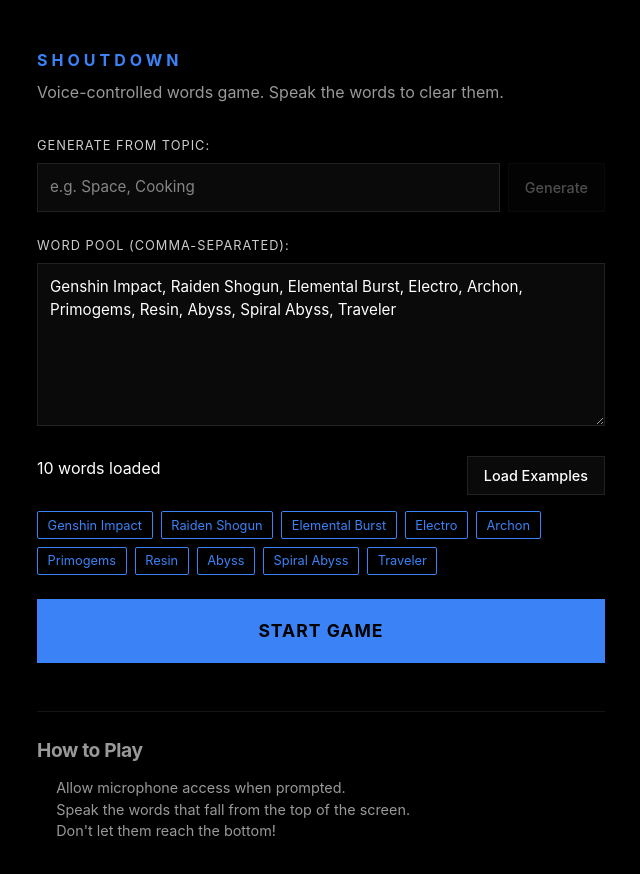
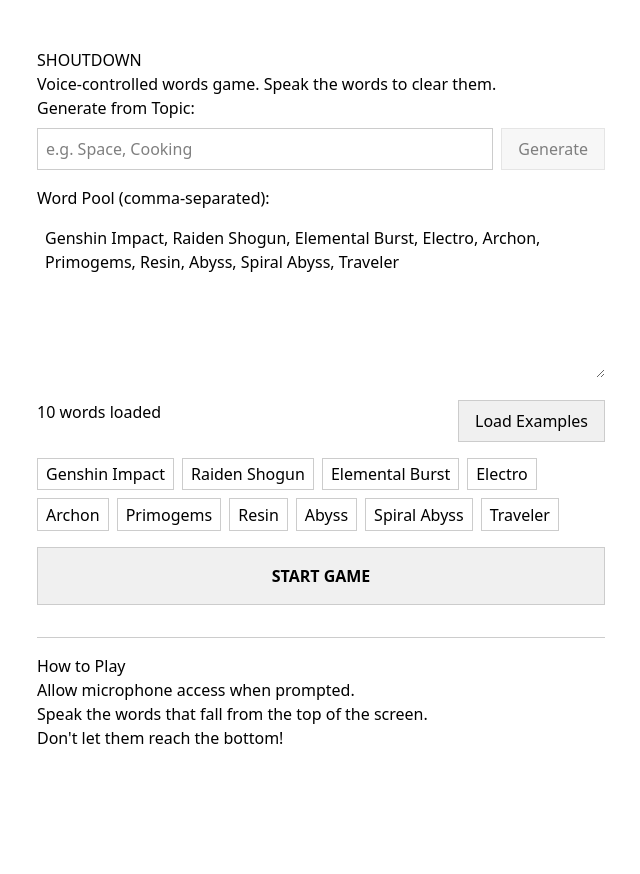
Before and after one commit to iamstrix/Shoutdown, a Next.js app: page / in a window 1280 px wide. Both pictures are taken after a click on the button "Load Examples". Shown: the top 874 px of the page, without its empty margins (319-959 px from the left). After the commit the page ends 800 px from the top, so only its background shows below. Built offline with nearby package versions, Linux system fonts and the light colour scheme.

Commit message:
Revert to previous design

```diff
--- a/app/globals.css
+++ b/app/globals.css
@@ -1,78 +1,45 @@
 @import "tailwindcss";
 
 :root {
-  --background: #000000;
-  --foreground: #ffffff;
-  --accent: #3b82f6; /* Modern Blue */
-  --accent-glow: rgba(59, 130, 246, 0.5);
-  --surface: #0a0a0a;
-  --border: #222222;
+  --background: #ffffff;
+  --foreground: #000000;
+}
+
+@media (prefers-color-scheme: dark) {
+  :root {
+    --background: #000000;
+    --foreground: #ffffff;
+  }
 }
 
 body {
   background: var(--background);
   color: var(--foreground);
-  font-family: 'Inter', system-ui, sans-serif;
+  font-family: system-ui, sans-serif;
   margin: 0;
   padding: 0;
-  -webkit-font-smoothing: antialiased;
 }
 
 * {
   box-sizing: border-box;
 }
 
-/* Minimalist Dark Buttons */
+/* Minimalist buttons */
 button {
   cursor: pointer;
   padding: 0.5rem 1rem;
-  border: 1px solid var(--border);
-  background: var(--surface);
-  color: var(--foreground);
-  font-size: 0.9rem;
-  font-weight: 500;
-  transition: all 0.2s cubic-bezier(0.4, 0, 0.2, 1);
-}
-
-button:hover:not(:disabled) {
-  border-color: var(--accent);
-  background: rgba(59, 130, 246, 0.05);
-}
-
-button:active:not(:disabled) {
-  transform: scale(0.98);
+  border: 1px solid #ccc;
+  background: #f0f0f0;
+  color: #000;
 }
 
 button:disabled {
   cursor: not-allowed;
-  opacity: 0.3;
+  opacity: 0.5;
 }
 
-/* Inputs & Textarea */
-textarea, input[type="text"] {
+textarea {
   width: 100%;
-  padding: 0.75rem;
-  background: var(--surface);
-  color: var(--foreground);
-  border: 1px solid var(--border);
+  padding: 0.5rem;
   font-family: inherit;
-  font-size: 0.95rem;
-  transition: border-color 0.22s ease;
-  outline: none;
 }
-
-textarea:focus, input[type="text"]:focus {
-  border-color: var(--accent);
-  box-shadow: 0 0 15px var(--accent-glow);
-}
-
-h1, h2, h3 {
-  letter-spacing: -0.02em;
-  font-weight: 700;
-}
-
-hr {
-  border: 0;
-  border-top: 1px solid var(--border);
-  margin: 2rem 0;
-}
--- a/app/page.tsx
+++ b/app/page.tsx
@@ -75,11 +75,11 @@
 
   return (
     <div style={{ maxWidth: "600px", margin: "2rem auto", padding: "1rem" }}>
-      <h1 style={{ color: "var(--accent)", letterSpacing: "4px", marginBottom: "0.5rem" }}>SHOUTDOWN</h1>
-      <p style={{ opacity: 0.6, marginBottom: "2rem" }}>Voice-controlled words game. Speak the words to clear them.</p>
+      <h1>SHOUTDOWN</h1>
+      <p>Voice-controlled words game. Speak the words to clear them.</p>
 
-      <div style={{ marginBottom: "1.5rem" }}>
-        <label htmlFor="topic-input" style={{ display: "block", marginBottom: "0.5rem", fontSize: "0.8rem", textTransform: "uppercase", letterSpacing: "1px", opacity: 0.8 }}>
+      <div style={{ marginBottom: "1rem" }}>
+        <label htmlFor="topic-input" style={{ display: "block", marginBottom: "0.5rem" }}>
           Generate from Topic:
         </label>
         <div style={{ display: "flex", gap: "0.5rem" }}>
@@ -89,21 +89,22 @@
             value={topic}
             onChange={(e) => setTopic(e.target.value)}
             placeholder="e.g. Space, Cooking"
-            style={{ flex: 1 }}
+            style={{ flex: 1, padding: "0.5rem", border: "1px solid #ccc" }}
             onKeyDown={(e) => e.key === "Enter" && handleGenerateWords()}
           />
           <button
             type="button"
             onClick={handleGenerateWords}
             disabled={!topic || isGenerating}
+            style={{ fontWeight: "normal" }}
           >
             {isGenerating ? "Generating..." : "Generate"}
           </button>
         </div>
       </div>
 
-      <div style={{ marginBottom: "1.5rem" }}>
-        <label htmlFor="word-pool" style={{ display: "block", marginBottom: "0.5rem", fontSize: "0.8rem", textTransform: "uppercase", letterSpacing: "1px", opacity: 0.8 }}>
+      <div style={{ marginBottom: "1rem" }}>
+        <label htmlFor="word-pool" style={{ display: "block", marginBottom: "0.5rem" }}>
           Word Pool (comma-separated):
         </label>
         <textarea
@@ -123,9 +124,9 @@
       </div>
 
       {parsedWords.length > 0 && (
-        <div style={{ display: "flex", flexWrap: "wrap", gap: "0.5rem", marginBottom: "1.5rem" }}>
+        <div style={{ display: "flex", flexWrap: "wrap", gap: "0.5rem", marginBottom: "1rem" }}>
           {parsedWords.map((word, i) => (
-            <span key={i} style={{ border: "1px solid var(--accent)", padding: "0.2rem 0.6rem", fontSize: "0.8rem", color: "var(--accent)", borderRadius: "2px" }}>
+            <span key={i} style={{ border: "1px solid #ccc", padding: "0.2rem 0.5rem" }}>
               {word}
             </span>
           ))}
@@ -136,23 +137,14 @@
         type="button"
         onClick={handleStartGame}
         disabled={!canStart}
-        style={{
-          width: "100%",
-          padding: "1.2rem",
-          fontWeight: "bold",
-          background: "var(--accent)",
-          color: "#000",
-          border: "none",
-          fontSize: "1.1rem",
-          letterSpacing: "1px"
-        }}
+        style={{ width: "100%", padding: "1rem", fontWeight: "bold" }}
       >
         START GAME
       </button>
 
-      <div style={{ marginTop: "3rem", borderTop: "1px solid var(--border)", paddingTop: "1.5rem", opacity: 0.6, fontSize: "0.9rem" }}>
-        <h2 style={{ fontSize: "1.2rem", marginBottom: "0.75rem", color: "var(--foreground)" }}>How to Play</h2>
-        <ul style={{ paddingLeft: "1.2rem" }}>
+      <div style={{ marginTop: "2rem", borderTop: "1px solid #ccc", paddingTop: "1rem" }}>
+        <h2>How to Play</h2>
+        <ul>
           <li>Allow microphone access when prompted.</li>
           <li>Speak the words that fall from the top of the screen.</li>
           <li>Don't let them reach the bottom!</li>
--- a/components/GameCanvas.tsx
+++ b/components/GameCanvas.tsx
@@ -131,20 +131,20 @@
 
       {/* Top controls overlay */}
       <div style={{ position: "absolute", top: "1rem", left: "50%", transform: "translateX(-50%)", display: "flex", gap: "1rem", zIndex: 10 }}>
-        <button onClick={handlePause} id="pause-button" style={{ background: "rgba(59, 130, 246, 0.05)", color: "var(--accent)", border: "1px solid rgba(59, 130, 246, 0.3)", borderRadius: "2px", fontSize: "0.8rem", textTransform: "uppercase", letterSpacing: "1px" }}>
+        <button onClick={handlePause} id="pause-button" style={{ background: "rgba(255,255,255,0.1)", color: "#fff", border: "1px solid rgba(255,255,255,0.3)" }}>
           {gameState?.paused ? "Resume" : "Pause"}
         </button>
-        <button onClick={onBack} id="quit-button" style={{ background: "rgba(255, 255, 255, 0.05)", color: "#fff", border: "1px solid rgba(255, 255, 255, 0.1)", borderRadius: "2px", fontSize: "0.8rem", textTransform: "uppercase", letterSpacing: "1px" }}>
+        <button onClick={onBack} id="quit-button" style={{ background: "rgba(255,255,255,0.1)", color: "#fff", border: "1px solid rgba(255,255,255,0.3)" }}>
           Quit
         </button>
       </div>
 
       {/* Status Info */}
-      <div style={{ position: "absolute", top: "1.2rem", right: "1.5rem", textAlign: "right", color: "#fff", pointerEvents: "none", fontFamily: "monospace", fontSize: "1rem", letterSpacing: "1px" }}>
-        <div style={{ opacity: 0.7 }}>SCORE: <span style={{ color: "var(--accent)", fontWeight: "bold" }}>{gameState?.score}</span></div>
-        <div style={{ opacity: 0.7 }}>LIVES: <span style={{ color: "var(--accent)", fontWeight: "bold" }}>{gameState?.lives}</span></div>
-        <div style={{ color: getMicStatusColor(), fontWeight: "bold", fontSize: "0.8rem", marginTop: "0.2rem" }}>
-          MIC: {getMicStatusLabel()}
+      <div style={{ position: "absolute", top: "1rem", right: "1rem", textAlign: "right", color: "#fff", pointerEvents: "none" }}>
+        <div>Score: {gameState?.score}</div>
+        <div>Lives: {gameState?.lives}</div>
+        <div style={{ color: getMicStatusColor(), fontWeight: "bold" }}>
+          Mic: {getMicStatusLabel()}
         </div>
       </div>
 
@@ -157,26 +157,26 @@
 
       {/* Game Over Overlay */}
       {showGameOver && (
-        <div style={{ position: "absolute", inset: 0, backgroundColor: "rgba(0,0,0,0.95)", backdropFilter: "blur(8px)", display: "flex", alignItems: "center", justifyContent: "center", zIndex: 20 }}>
-          <div style={{ background: "#050505", color: "#fff", padding: "3rem 2rem", maxWidth: "420px", width: "90%", textAlign: "center", border: "1px solid var(--accent)", borderRadius: "2px", boxShadow: "0 0 40px rgba(59, 130, 246, 0.15)" }}>
-            <h2 style={{ fontSize: "2.5rem", margin: "0 0 1.5rem", letterSpacing: "6px", color: "var(--accent)", fontWeight: "900" }}>GAME OVER</h2>
-            <div style={{ marginBottom: "2rem", opacity: 0.9, fontFamily: "monospace", fontSize: "1.1rem" }}>
-              <p style={{ marginBottom: "0.5rem" }}>FINAL SCORE: <strong style={{ color: "var(--accent)" }}>{finalScore}</strong></p>
-              <p style={{ marginBottom: "0.5rem" }}>WORDS CLEARED: <strong style={{ color: "var(--accent)" }}>{finalWordsCleared}</strong></p>
-              <p>MAX COMBO: <strong style={{ color: "var(--accent)" }}>{gameState?.maxCombo ?? 0}x</strong></p>
+        <div style={{ position: "absolute", inset: 0, backgroundColor: "rgba(0,0,0,0.9)", backdropFilter: "blur(4px)", display: "flex", alignItems: "center", justifyContent: "center", zIndex: 20 }}>
+          <div style={{ background: "#111", color: "#fff", padding: "2rem", maxWidth: "400px", width: "90%", textAlign: "center", border: "1px solid #333", borderRadius: "4px" }}>
+            <h2 style={{ fontSize: "2rem", margin: "0 0 1rem", letterSpacing: "2px" }}>GAME OVER</h2>
+            <div style={{ marginBottom: "1.5rem", opacity: 0.8 }}>
+              <p>Final Score: <strong style={{ color: "#fff" }}>{finalScore}</strong></p>
+              <p>Words Cleared: <strong style={{ color: "#fff" }}>{finalWordsCleared}</strong></p>
+              <p>Max Combo: <strong style={{ color: "#fff" }}>{gameState?.maxCombo ?? 0}x</strong></p>
             </div>
-            <div style={{ display: "flex", flexDirection: "column", gap: "0.75rem" }}>
+            <div style={{ display: "flex", flexDirection: "column", gap: "0.5rem" }}>
               <button
                 onClick={handlePlayAgain}
                 id="play-again-button"
-                style={{ background: "var(--accent)", color: "#000", padding: "1.2rem", fontWeight: "bold", border: "none", borderRadius: "2px", letterSpacing: "2px", textTransform: "uppercase" }}
+                style={{ background: "#fff", color: "#000", padding: "1rem", fontWeight: "bold", border: "none" }}
               >
                 PLAY AGAIN
               </button>
               <button
                 onClick={onBack}
                 id="back-menu-button"
-                style={{ background: "transparent", color: "#fff", border: "1px solid #222", padding: "0.8rem", textTransform: "uppercase", fontSize: "0.8rem", letterSpacing: "1px" }}
+                style={{ background: "transparent", color: "#fff", border: "1px solid #333" }}
               >
                 Main Menu
               </button>
--- a/lib/game-engine.ts
+++ b/lib/game-engine.ts
@@ -250,28 +250,28 @@
     ctx.fillStyle = "#000";
     ctx.fillRect(0, 0, w, h);
 
-    // Danger line - Subtle red pulse
-    ctx.strokeStyle = "rgba(255, 0, 0, 0.3)";
+    // Danger line
+    ctx.strokeStyle = "rgba(255, 0, 0, 0.5)";
     ctx.beginPath();
     ctx.moveTo(0, h - 2);
     ctx.lineTo(w, h - 2);
     ctx.stroke();
 
-    // Words - Modern clean white
+    // Words
     ctx.fillStyle = "#fff";
-    ctx.font = "600 20px 'Inter', system-ui";
+    ctx.font = "20px system-ui";
     ctx.textAlign = "left";
     for (const word of this.state.words) {
       if (word.cleared) continue;
-      ctx.fillText(word.text.toUpperCase(), word.x, word.y);
+      ctx.fillText(word.text, word.x, word.y);
     }
 
-    // Transcript - Futuristic Blue
+    // Transcript
     if (this.state.lastTranscript) {
-      ctx.fillStyle = "#3b82f6";
-      ctx.font = "italic 16px 'Inter', system-ui";
+      ctx.fillStyle = "#888";
+      ctx.font = "16px system-ui";
       ctx.textAlign = "center";
-      ctx.fillText(`[ ${this.state.lastTranscript.toUpperCase()} ]`, w / 2, h - 40);
+      ctx.fillText(`Hearing: ${this.state.lastTranscript}`, w / 2, h - 30);
     }
   }
 
```
